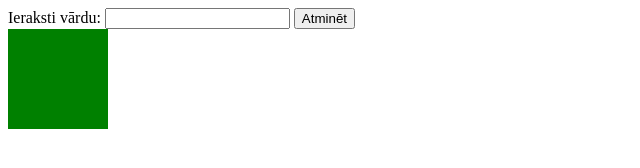
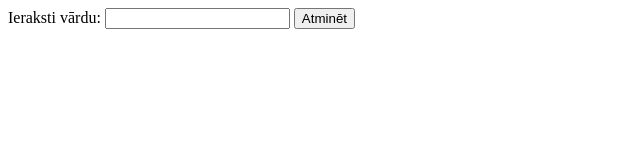
Before and after one commit to jekabsatvtdt/vardsuzvards, a plain HTML site: page index.html in a window 1280 px wide. Shown: the whole page, without its empty margins (0-640 px from the left). Drawn offline with Linux system fonts and the light colour scheme.

Commit message:
Delete the cube

```diff
--- a/index.html
+++ b/index.html
@@ -13,6 +13,5 @@
     <input id="input"></input>
   </label>
   <button id="mazieKaķēni">Atminēt</button>
-  <div class="cube"></div>
 </body>
 </html>
```
